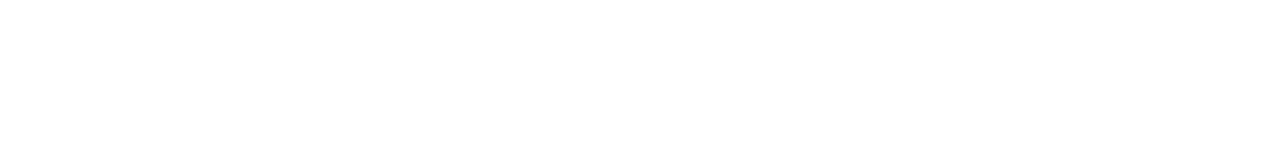
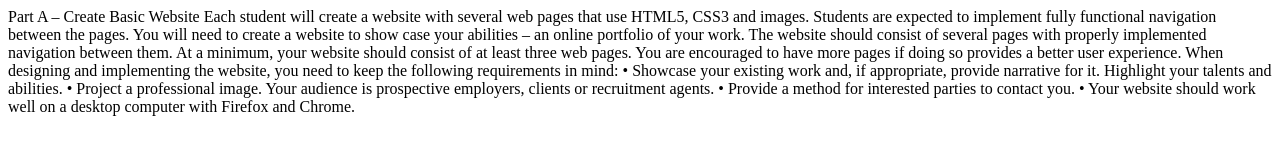
Before and after one commit to Sergey-Milovskiy/trivial-site, a plain HTML site: page index.html in a window 1280 px wide. Drawn offline with Linux system fonts and the light colour scheme.

Commit message:
Add text to pages

```diff
--- a/index.html
+++ b/index.html
@@ -2,9 +2,24 @@
 <html lang="en">
 <head>
  <meta charset="utf-8">
- <title>Document</title>
+ <title>BIM321 Project</title>
 </head>
 <body>
 
+    Part A – Create Basic Website
+    Each student will create a website with several web pages that use HTML5, CSS3 and
+    images. Students are expected to implement fully functional navigation between the pages.
+    You will need to create a website to show case your abilities – an online portfolio of your
+    work. The website should consist of several pages with properly implemented navigation
+    between them. At a minimum, your website should consist of at least three web pages. You
+    are encouraged to have more pages if doing so provides a better user experience.
+    When designing and implementing the website, you need to keep the following
+    requirements in mind:
+    • Showcase your existing work and, if appropriate, provide narrative for it. Highlight
+    your talents and abilities.
+    • Project a professional image. Your audience is prospective employers, clients or
+    recruitment agents.
+    • Provide a method for interested parties to contact you.
+    • Your website should work well on a desktop computer with Firefox and Chrome.
 </body>
 </html>
```
Also changed, not shown: about.html (+3 -1 lines).
